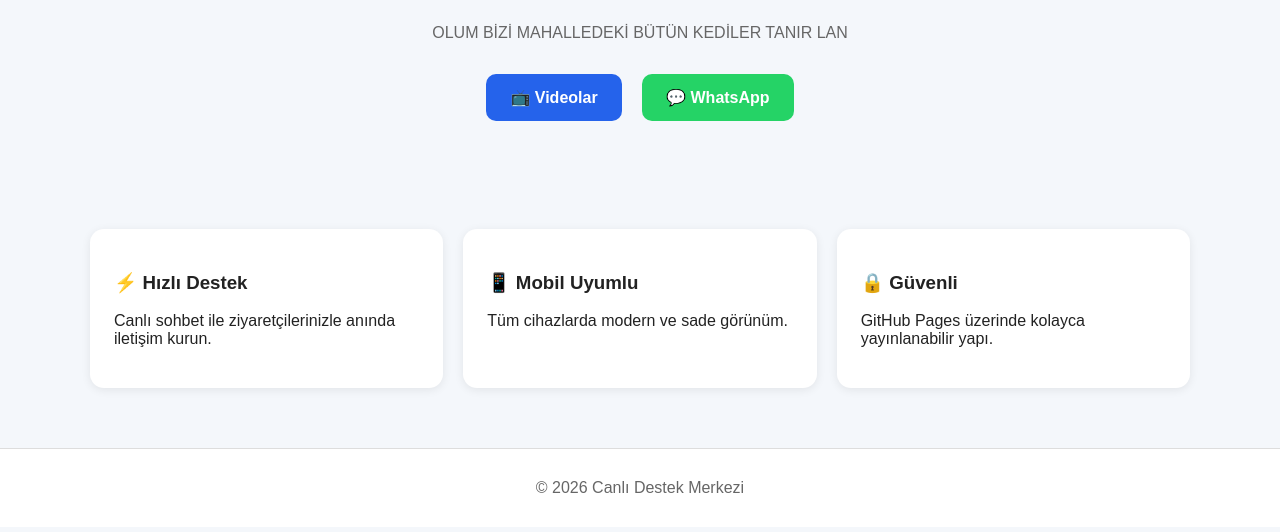
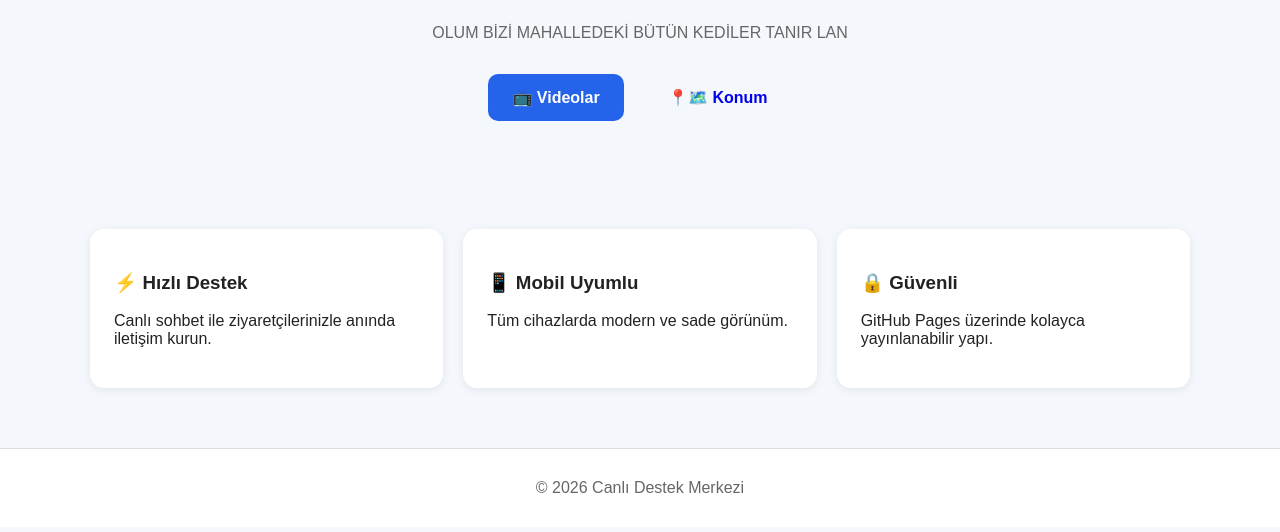
Before and after one commit to seha07/testhesabim, a plain HTML site: page index.html in a window 1280 px wide. Shown: the part 264-796 px from the top of the page. Drawn offline with Linux system fonts and the light colour scheme.

Commit message:
Update index.html

```diff
--- a/index.html
+++ b/index.html
@@ -40,7 +40,7 @@ footer{text-align:center;padding:30px;background:#fff;border-top:1px solid #ddd;
 <h1>Modern Canlı Destek Merkezi</h1>
 <p>OLUM BİZİ MAHALLEDEKİ BÜTÜN KEDİLER TANIR LAN</p>
 <a class="btn primary" href="videolar.html">📺 Videolar</a>
-<a class="btn whatsapp" href="https://wa.me/905331548025" target="_blank">💬 WhatsApp</a>
+<a class="btn location" href="https://www.google.com/maps/place//data=!4m2!3m1!1s0x14dc987bc288f091:0xc18f1911605923a3?sa=X&ved=1t:8290&ictx=111" target="_blank">📍🗺️ Konum</a>
 </div>
 </section>
 
```
